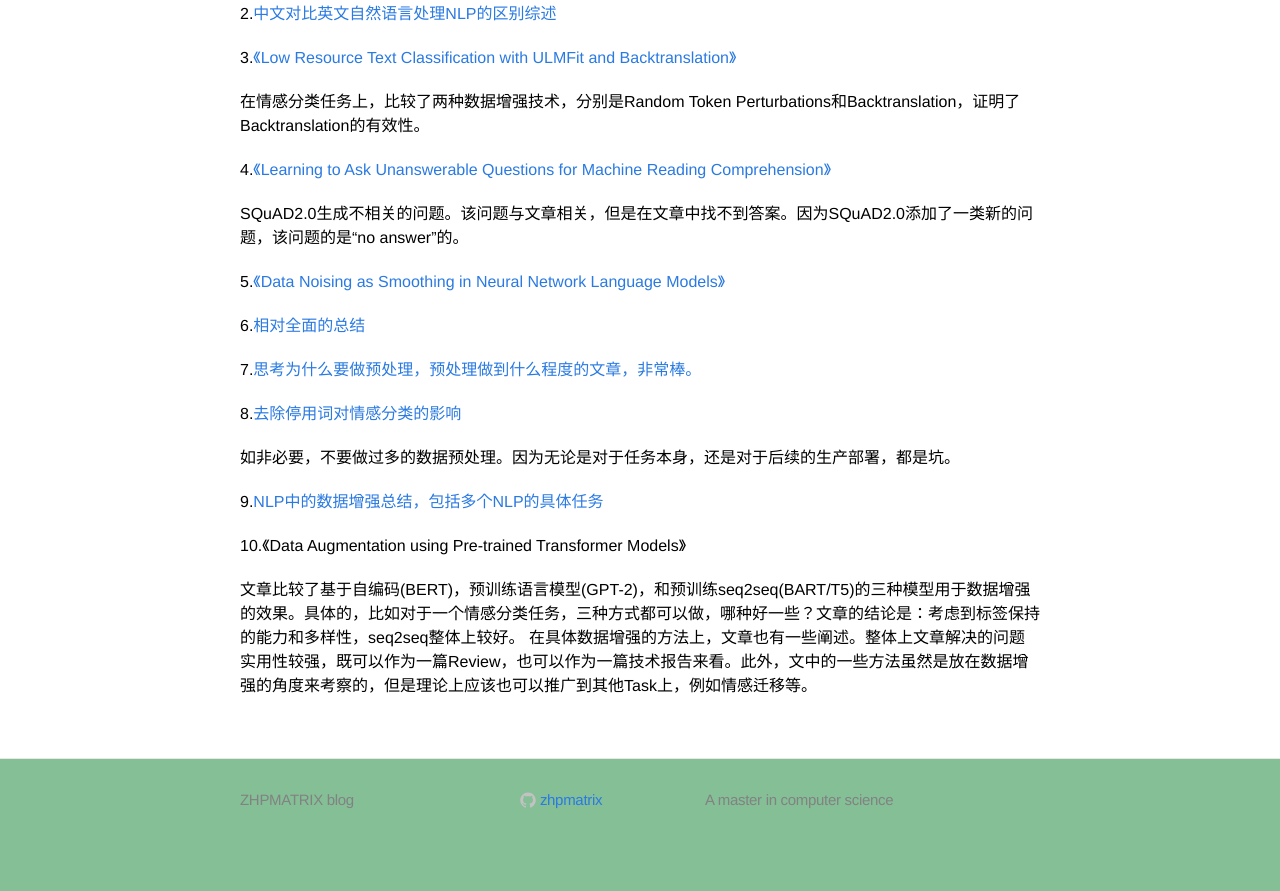
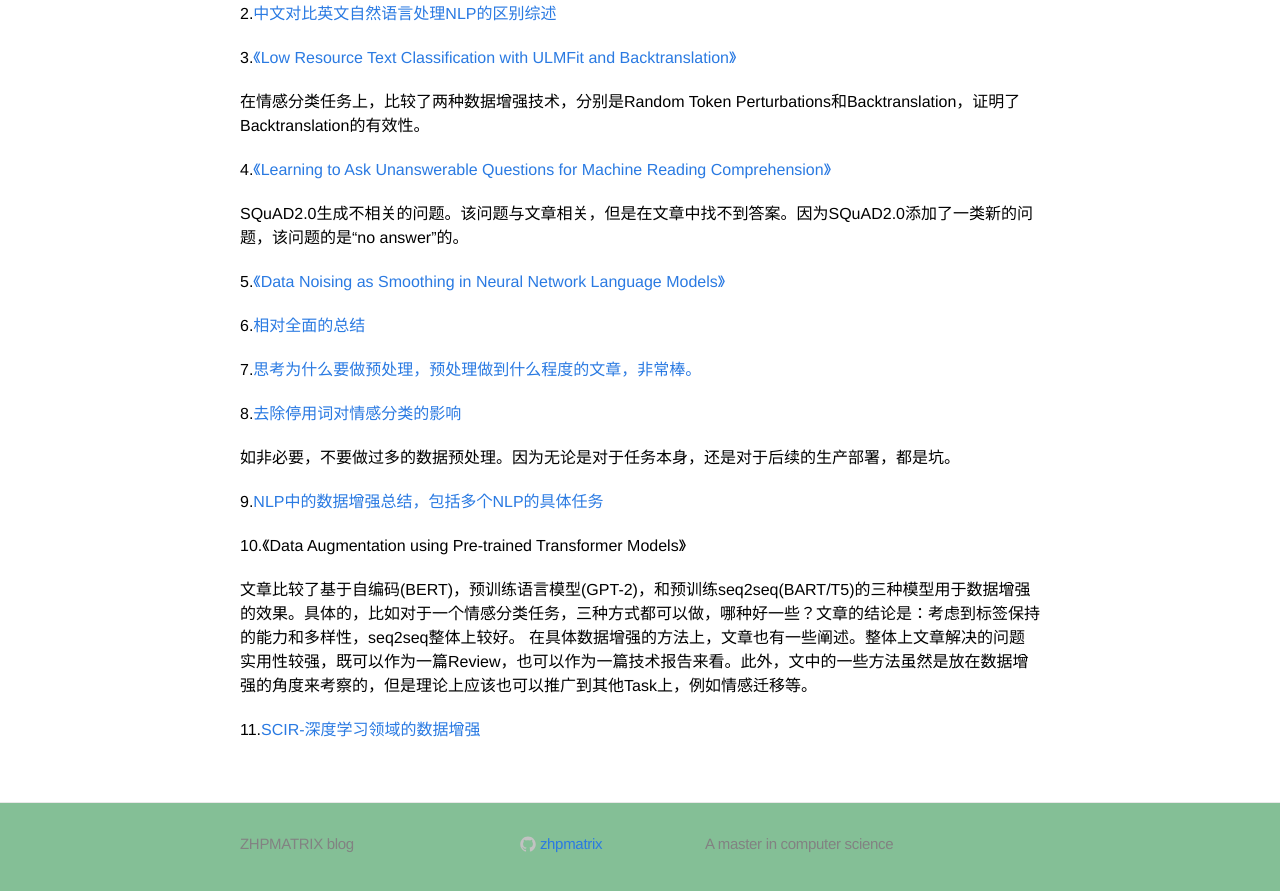
Before and after one commit to zhpmatrix/zhpmatrix.github.io, a Jekyll site: the page built from _posts/2019-03-08-preprocess-augmentation-in-nlp.md, in a window 1280 px wide and 900 px high, scrolled down 3510 px. Shown: the top 891 px of the window. Built offline with Jekyll 4.4.1, drawn with Linux system fonts in a browser that asks for light colours; comment, search, counter and statistics services are not loaded; before the commit the page ends 4366 px from its top, so only the background shows below that.

Commit message:
add new ref

```diff
--- a/_posts/2019-03-08-preprocess-augmentation-in-nlp.md
+++ b/_posts/2019-03-08-preprocess-augmentation-in-nlp.md
@@ -146,3 +146,5 @@ SQuAD2.0生成不相关的问题。该问题与文章相关，但是在文章中
 10.《Data Augmentation using Pre-trained Transformer Models》
 
 文章比较了基于自编码(BERT)，预训练语言模型(GPT-2)，和预训练seq2seq(BART/T5)的三种模型用于数据增强的效果。具体的，比如对于一个情感分类任务，三种方式都可以做，哪种好一些？文章的结论是：考虑到标签保持的能力和多样性，seq2seq整体上较好。 在具体数据增强的方法上，文章也有一些阐述。整体上文章解决的问题实用性较强，既可以作为一篇Review，也可以作为一篇技术报告来看。此外，文中的一些方法虽然是放在数据增强的角度来考察的，但是理论上应该也可以推广到其他Task上，例如情感迁移等。
+
+11.[SCIR-深度学习领域的数据增强](https://mp.weixin.qq.com/s?__biz=MzI4MDYzNzg4Mw==&mid=2247492349&idx=5&sn=c4c7180ea455310ff1b6539fa7168599&chksm=ebb7da29dcc0533fe6bb348788b66246395110c2c1a606e41edfc7b37a5b66643d6736eed487&scene=0&xtrack=1&key=615298b6af513962a2ccd0616eac026eddcbf12936b0b0ef1ee1609eef767b638d63c184ace6204ea701057c1c49124510e951b47ce95f72e2d6d1355b0475c05a1e0109af3c4bbf8de8a219cb70a8e6&ascene=0&uin=MTg2NTIxNzUxNw%3D%3D&devicetype=iMac+MacBookAir7%2C2+OSX+OSX+10.15.2+build(19C57)&version=11020201&lang=zh_CN&exportkey=AyGPkP9lEsk1LxHnwqlXLfU%3D&pass_ticket=L5m3u%2FRnPtgczNrYDLg8yofoGvrUzX%2B1RWX2pbEdauEOQpSI1cCTiC71mkYWrSX%2B)
```
